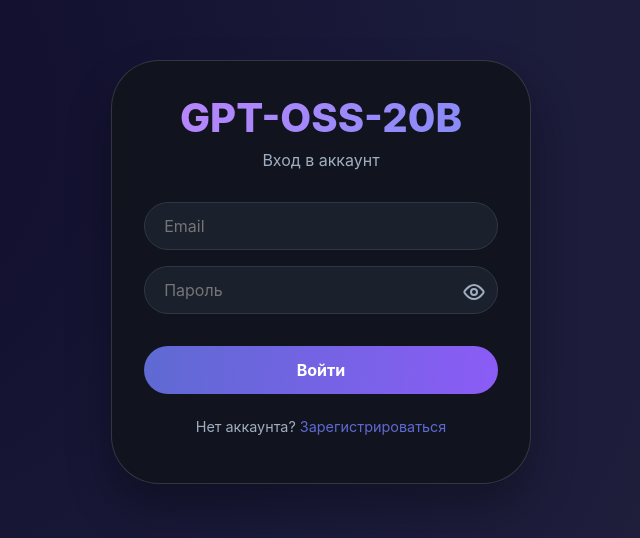
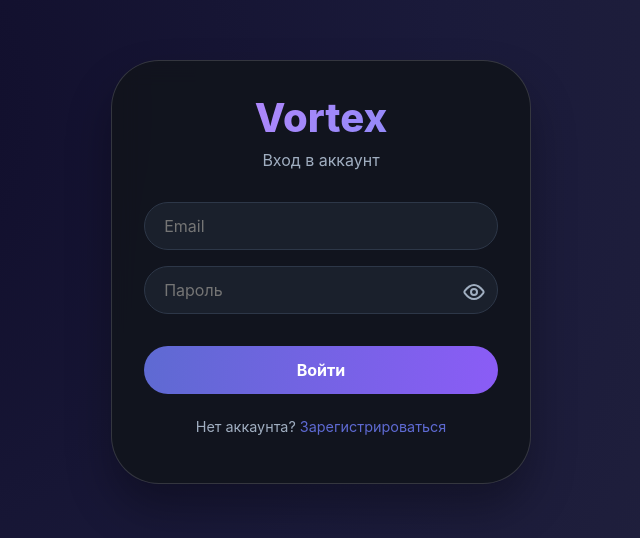
Before and after one commit to Bloodray636/GPT-OSS-20B-Free, a website: page public/auth.html in a window 1280 px wide. Shown: the part 128-666 px from the top of the page, without its empty margins (319-959 px from the left). Drawn offline with Linux system fonts and the light colour scheme.

Commit message:
Изменено наименование модели на Vortex

```diff
--- a/public/auth.html
+++ b/public/auth.html
@@ -3,14 +3,14 @@
 <head>
   <meta charset="UTF-8">
   <meta name="viewport" content="width=device-width, initial-scale=1.0">
-  <title>Вход / Регистрация | GPT-OSS-20B</title>
+  <title>Вход / Регистрация | Vortex</title>
   <link rel="stylesheet" href="style.css">
 </head>
 <body class="dark auth-page">
   <div class="auth-container">
     <!-- Форма входа -->
     <div id="loginForm" class="auth-card">
-      <h1>GPT-OSS-20B</h1>
+      <h1>Vortex</h1>
       <div class="sub">Вход в аккаунт</div>
       <input type="email" id="loginEmail" placeholder="Email" autocomplete="off">
       <div class="input-group">
```
Also changed, not shown: public/chat.html (+1 -1 lines), public/index.html (+1 -1 lines), public/login.html (+2 -2 lines), public/settings.html (+1 -1 lines).
